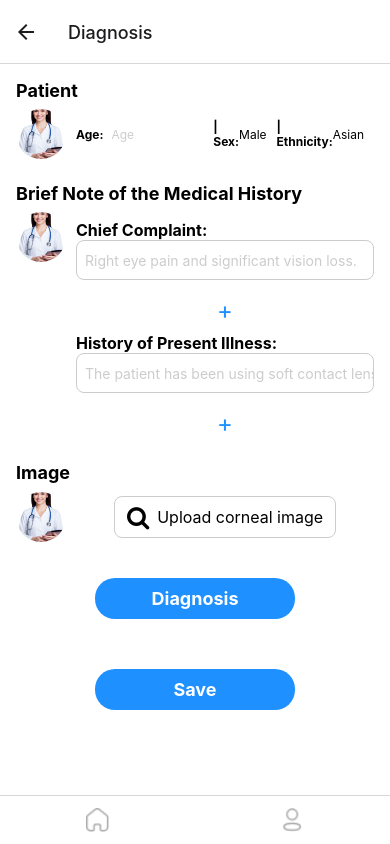
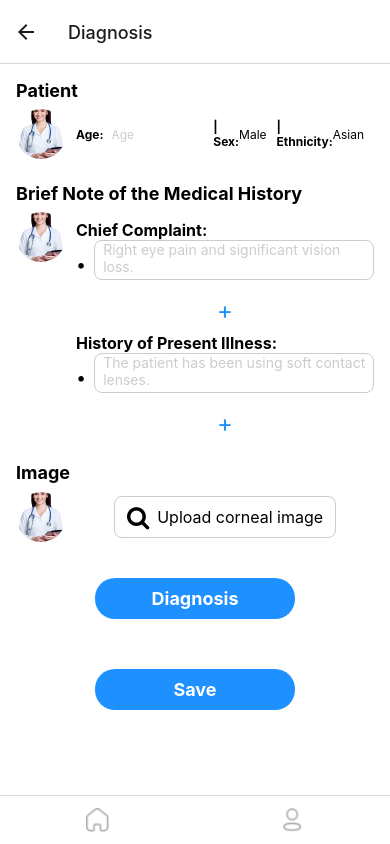
Before and after one commit to yukiyukiyukiyuk/CorneaMate, a React Native app: screen /Diagnosis in a window 390 px wide. Built offline with nearby package versions, Linux system fonts and the light colour scheme.

Commit message:
@react-native-picker/picker-error-解消

```diff
--- a/components/Diagnosis.js
+++ b/components/Diagnosis.js
@@ -172,12 +172,17 @@ const Diagnosis = () => {
 		            <Text style={styles.subTitle}>Chief Complaint:</Text>
 		            {chiefComplaints.map((item, index) => (
 		              <View key={index} style={styles.historyInputContainer}>
+                    <Text style={styles.bulletPoint}>•</Text>
 		                <TextInput
 		                  style={styles.input}
 		                  placeholder="Right eye pain and significant vision loss."
 		                  placeholderTextColor="#ccc"
 		                  value={item}
-		                  onChangeText={(text) => handleChiefComplaintChange(text, index)}
+                      onChangeText={(text) => handleChiefComplaintChange(text, index)}
+                      multiline={true}
+                      numberOfLines={3}
+                      returnKeyType="done"
+                      blurOnSubmit={true}
 		                />
 		                {chiefComplaints.length > 1 && (
 		                  <TouchableOpacity onPress={() => handleDeleteChiefComplaint(index)} style={styles.deleteButton}>
@@ -193,12 +198,17 @@ const Diagnosis = () => {
 		              <Text style={styles.subTitle}>History of Present Illness:</Text>
 		              {history.map((item, index) => (
 		                <View key={index} style={styles.historyInputContainer}>
+                      <Text style={styles.bulletPoint}>•</Text>
 		                  <TextInput
 		                    style={styles.input}
 		                    placeholder="The patient has been using soft contact lenses."
 		                    placeholderTextColor="#ccc"
 		                    value={item}
-		                    onChangeText={(text) => handleHistoryChange(text, index)}
+                        onChangeText={(text) => handleHistoryChange(text, index)}
+                        multiline={true}
+                        numberOfLines={3}
+                        returnKeyType="done"
+                        blurOnSubmit={true}
 		                  />
 		                  {history.length > 1 && (
 		                    <TouchableOpacity onPress={() => handleDeleteHistory(index)} style={styles.deleteButton}>
@@ -370,16 +380,24 @@ const styles = StyleSheet.create({
   },
   historyInputContainer: {
     flexDirection: 'row',
-    alignItems: 'center',
+    alignItems: 'flex-start',
     marginBottom: 8,
+  },
+  bulletPoint: {
+    fontSize: 18,
+    marginRight: 8,
+    marginTop: 8,
   },
   input: {
     flex: 1,
-    height: 40,
+    minHeight: 40,
     borderColor: '#ccc',
     borderWidth: 1,
     borderRadius: 8,
     paddingLeft: 8,
+    paddingTop: 8,
+    paddingBottom: 8,
+    textAlignVertical: 'top',
   },
   deleteButton: {
     marginLeft: 8,
--- a/components/MyPage.js
+++ b/components/MyPage.js
@@ -1,6 +1,7 @@
 import React, { useState } from 'react';
-import { View, Text, Image, StyleSheet, TouchableOpacity, TextInput, Picker } from 'react-native';
+import { View, Text, Image, StyleSheet, TouchableOpacity, TextInput} from 'react-native';
 import * as ImagePicker from 'expo-image-picker';
+import {Picker} from '@react-native-picker/picker';
 
 const MyPage = () => {
   const [name, setName] = useState('Yuki Matsuoka');
```
